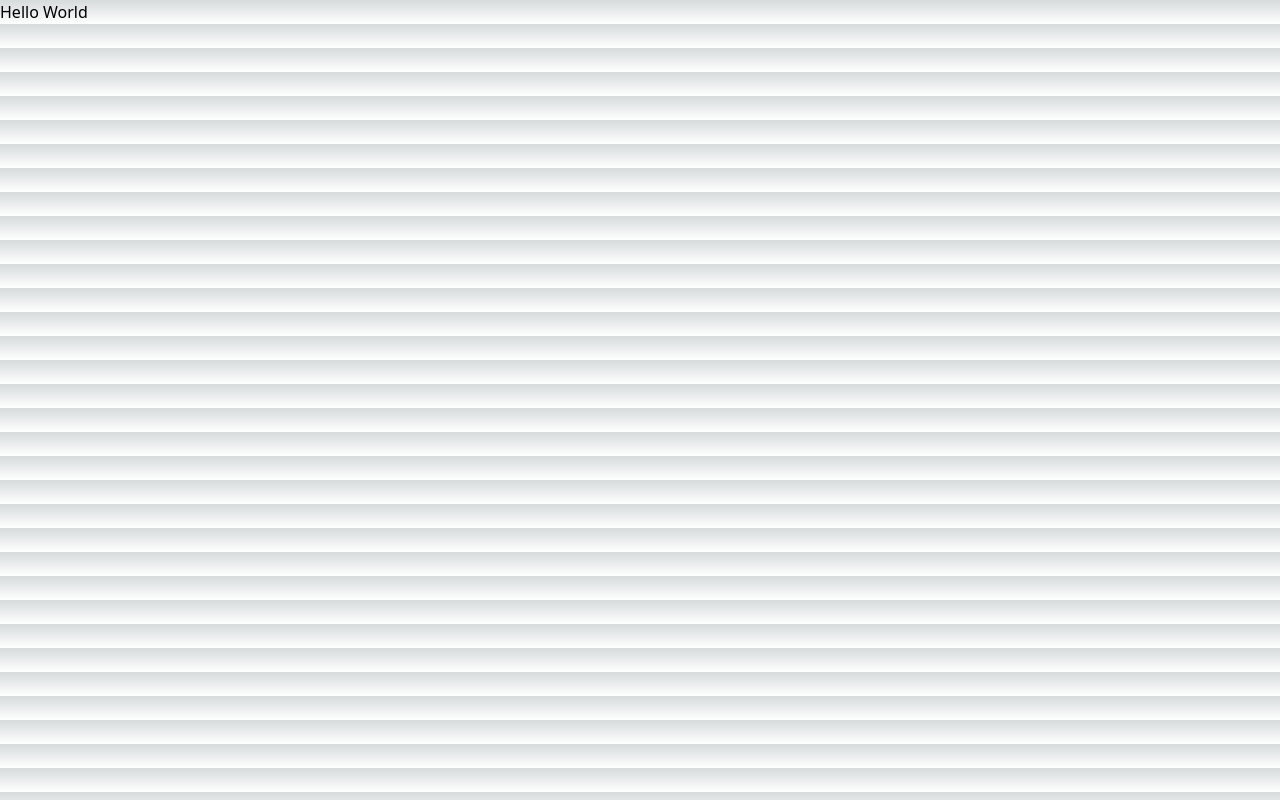
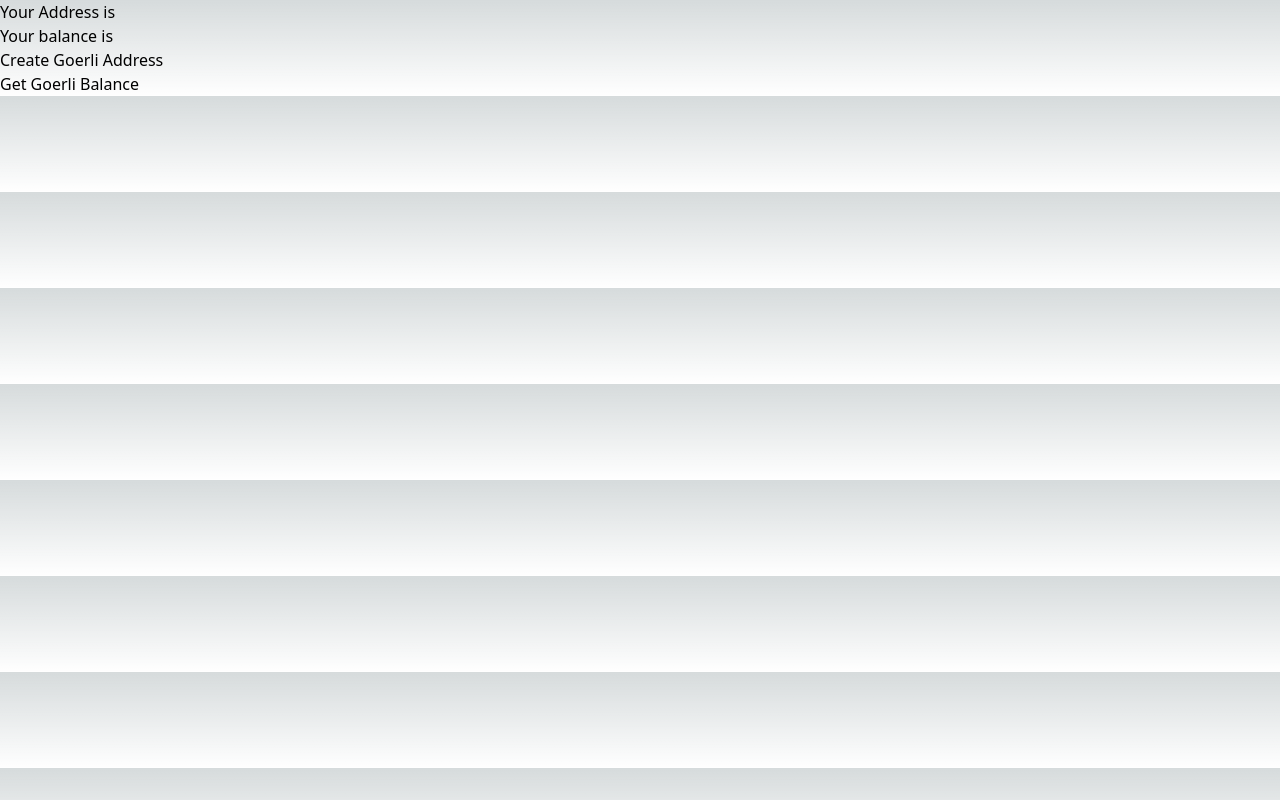
Before and after one commit to yhl125/iampocket-wallet, a Next.js app: page / in a window 1280 px wide. Built offline with nearby package versions, Linux system fonts and the light colour scheme; no server answers.

Commit message:
Add MainPage

```diff
--- a/next.config.js
+++ b/next.config.js
@@ -3,6 +3,13 @@ const nextConfig = {
   experimental: {
     appDir: true,
   },
+  webpack: (config, { buildId, dev, isServer, defaultLoaders, webpack }) => {
+    config.externals.push({
+      'utf-8-validate': 'commonjs utf-8-validate',
+      'bufferutil': 'commonjs bufferutil',
+    })
+    return config
+  },
 }
 
 module.exports = nextConfig
--- a/src/app/api/hello/route.ts
+++ /dev/null
@@ -1,3 +0,0 @@
-export async function GET(request: Request) {
-  return new Response('Hello, Next.js!')
-}
--- a/src/app/page.tsx
+++ b/src/app/page.tsx
@@ -1,10 +1,55 @@
-import Image from 'next/image'
-import { Inter } from 'next/font/google'
+"use client";
 
-const inter = Inter({ subsets: ['latin'] })
+import Image from "next/image";
+import { Inter } from "next/font/google";
+import { BigNumber, ethers } from "ethers";
+import config from "../../config.json";
+import { getSimpleAccount } from "./api/src/getSimpleAccount";
+import { useState } from "react";
+import { formatEther } from "ethers/lib/utils";
+export default function Home() {
+  const [address, setAddress] = useState<string>("");
+  const [balance, setBalance] = useState<string>();
 
-export default function Home() {
+  const createAddress = async () => {
+    const provider = new ethers.providers.JsonRpcProvider(config.rpcUrl);
+    const accountAPI = getSimpleAccount(
+      provider,
+      config.signingKey,
+      config.entryPoint,
+      config.simpleAccountFactory
+    );
+    const address = await accountAPI.getCounterFactualAddress();
+    setAddress(address);
+    console.log(`SimpleAccount address: ${address}`);
+  };
+  const getAddressBalance = async () => {
+    const provider = new ethers.providers.JsonRpcProvider(config.rpcUrl);
+    const bigNumberBalance = await provider.getBalance(address);
+    console.log(bigNumberBalance)
+    const balance = formatEther(bigNumberBalance);
+    setBalance(balance);
+  };
   return (
-    <div>Hello World</div>
-  )
+    <>
+      <div className="wallet">
+        <div>
+          <text>Your Address is {address}</text>
+        </div>
+        <div>
+          <text>Your balance is {balance}</text>
+        </div>
+        <div>
+          <button onClick={() => createAddress()}>
+            <text>Create Goerli Address</text>
+          </button>
+        </div>
+        <div>
+          <button onClick={()=> getAddressBalance()}>
+            <text>Get Goerli Balance</text>
+          </button>
+        </div>
+      </div>
+    </>
+  );
 }
```
Also changed, not shown: package.json (+5 -4 lines), 1 other file (tests, documents, lock files or other folders).
